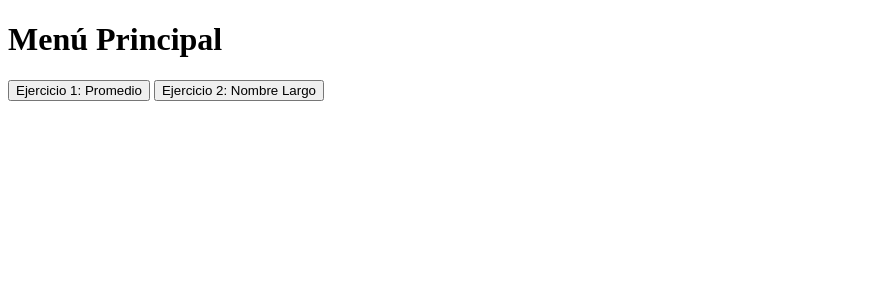
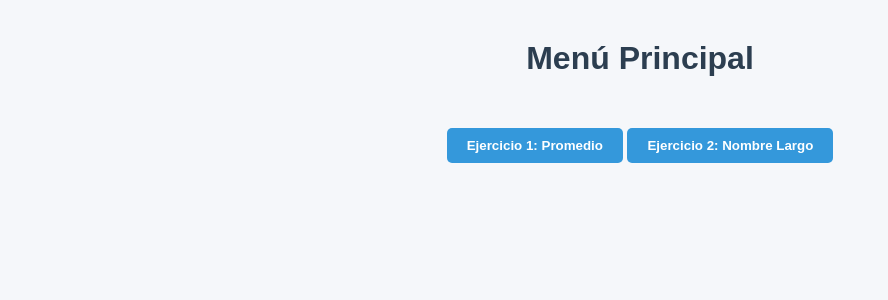
Before and after one commit to Edroh31/TA_6_EduardoRodriguez, a Flask app: page / in a window 1280 px wide. Shown: the top 300 px of the page, without its empty margins (0-888 px from the left). Run offline with Flask 3, Linux system fonts and the light colour scheme.

Commit message:
Se agregó estilos.css y se enlazó correctamente en todas las páginas

```diff
--- /dev/null
+++ b/static/estilos.css
@@ -0,0 +1,79 @@
+/* Fondo general y fuente */
+body {
+    background-color: #f5f7fa;
+    font-family: Arial, Helvetica, sans-serif;
+    color: #333;
+    margin: 0;
+    padding: 0;
+    text-align: center;
+}
+
+/* Títulos */
+h1, h2 {
+    color: #2c3e50;
+    margin-top: 40px;
+}
+
+/* Formularios centrados */
+form {
+    background-color: #ffffff;
+    display: inline-block;
+    padding: 20px;
+    margin-top: 20px;
+    border-radius: 8px;
+    box-shadow: 0 0 10px rgba(0,0,0,0.1);
+    text-align: left;
+}
+
+/* Inputs y campos */
+input[type="text"],
+input[type="number"] {
+    padding: 8px;
+    margin: 5px 0 15px;
+    width: 100%;
+    box-sizing: border-box;
+    border: 1px solid #ccc;
+    border-radius: 4px;
+}
+
+/* Botones */
+button {
+    padding: 10px 20px;
+    margin-top: 10px;
+    background-color: #3498db;
+    color: white;
+    border: none;
+    border-radius: 5px;
+    cursor: pointer;
+    font-weight: bold;
+}
+
+button:hover {
+    background-color: #2980b9;
+}
+
+/* Enlaces */
+a {
+    display: inline-block;
+    margin-top: 20px;
+    color: #3498db;
+    text-decoration: none;
+}
+
+a:hover {
+    text-decoration: underline;
+}
+
+/* Resultado del ejercicio */
+p {
+    font-size: 18px;
+    margin-top: 20px;
+    color: #2c3e50;
+}
+
+/* Contenedor general si deseas aplicar más diseño */
+.container {
+    max-width: 500px;
+    margin: auto;
+    padding: 20px;
+}
--- a/templates/ejercicio1.html
+++ b/templates/ejercicio1.html
@@ -2,6 +2,7 @@
 <html>
 <head>
     <title>Ejercicio 1</title>
+    <link rel="stylesheet" href="{{ url_for('static', filename='estilos.css') }}">
 </head>
 <body>
     <h2>Calcular promedio y asistencia</h2>
--- a/templates/ejercicio2.html
+++ b/templates/ejercicio2.html
@@ -2,6 +2,7 @@
 <html>
 <head>
     <title>Ejercicio 2</title>
+    <link rel="stylesheet" href="{{ url_for('static', filename='estilos.css') }}">
 </head>
 <body>
     <h2>Nombre con más caracteres</h2>
--- a/templates/index.html
+++ b/templates/index.html
@@ -2,6 +2,7 @@
 <html>
 <head>
     <title>Menú Principal</title>
+    <link rel="stylesheet" href="{{ url_for('static', filename='estilos.css') }}">
 </head>
 <body>
     <h1>Menú Principal</h1>
```
